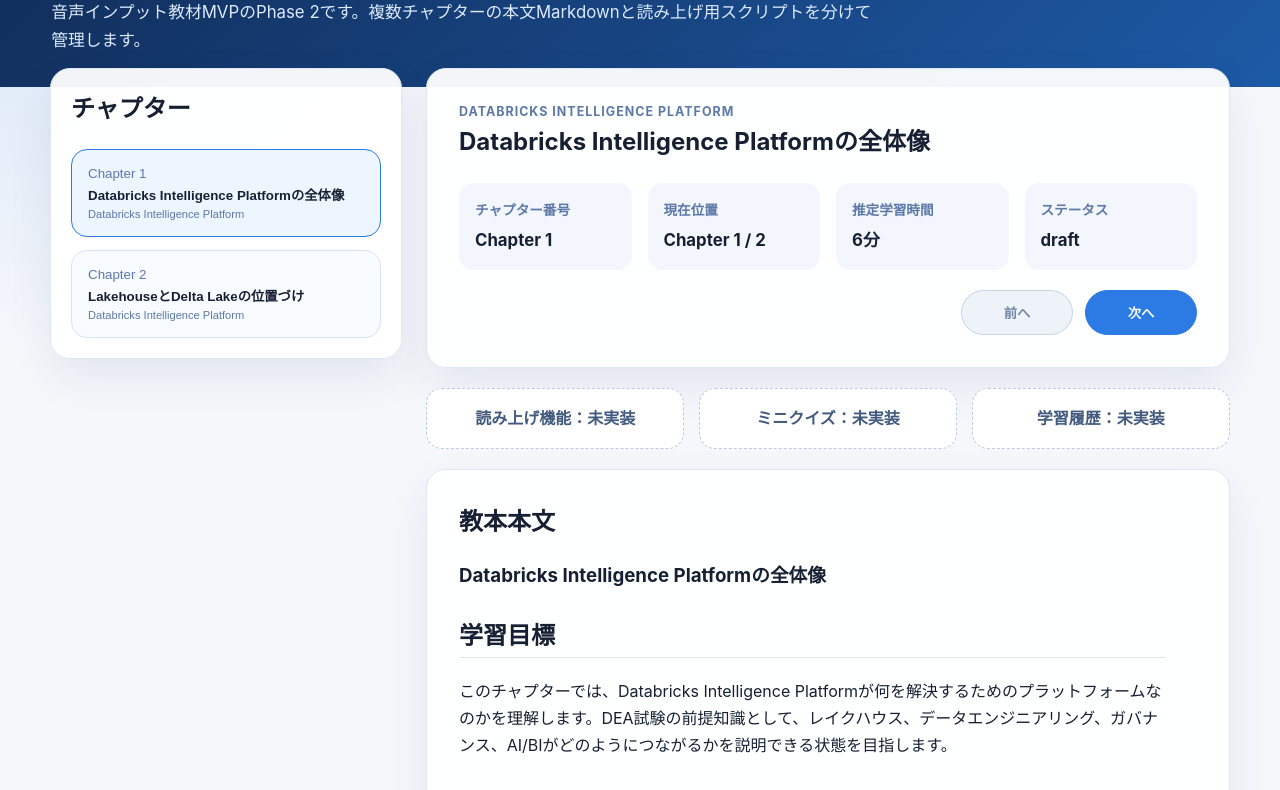
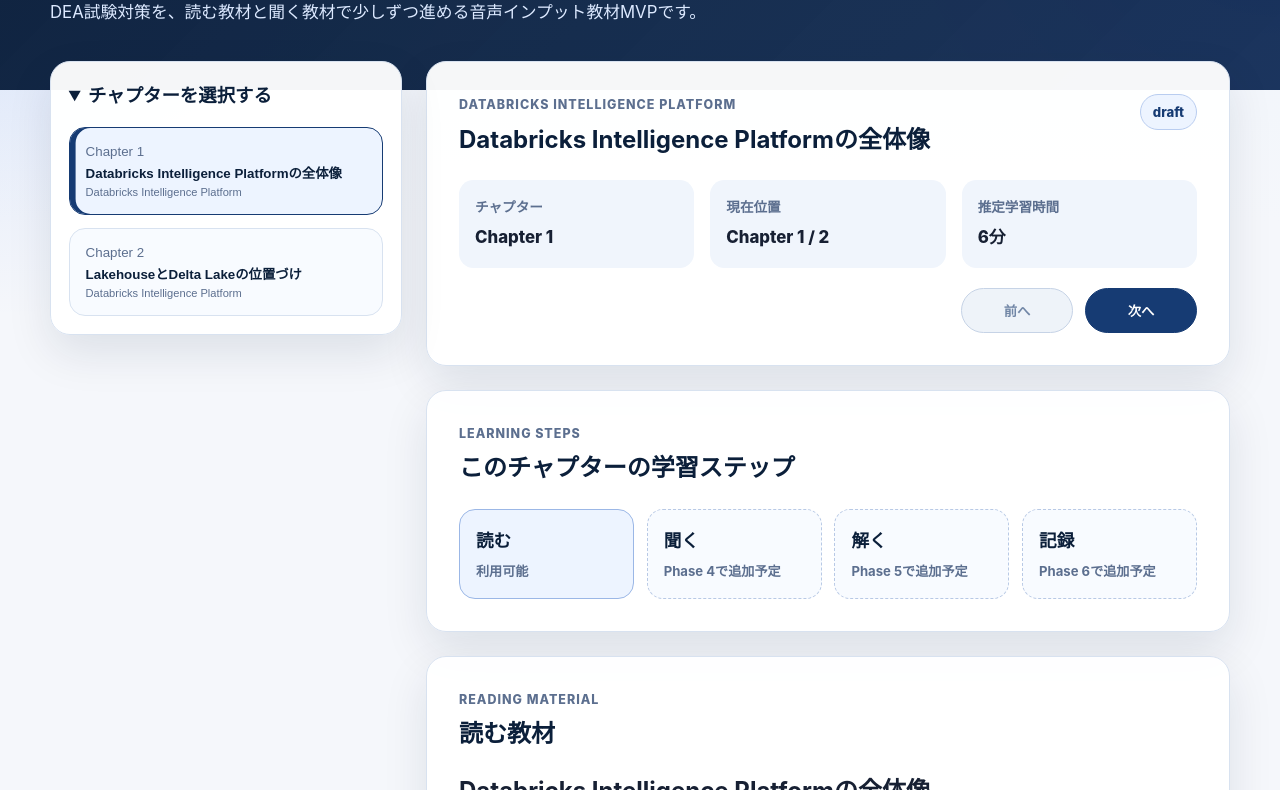
Before and after one commit to yuyuyu0706/quiz-practice, a website: page dea-audio-learn/index.html in a window 1280 px wide. Shown: the part 162-952 px from the top of the page. Drawn offline with nearby package versions, Linux system fonts and the light colour scheme.

Commit message:
Implement DEA audio learn phase 3 UI

```diff
--- a/dea-audio-learn/index.html
+++ b/dea-audio-learn/index.html
@@ -10,27 +10,27 @@
   </head>
   <body>
     <header class="hero">
+      <div class="hero__inner">
         <p class="eyebrow">Databricks Certified Data Engineer Associate</p>
         <h1>DEA Audio Learn</h1>
         <p class="hero__lead">
-        音声インプット教材MVPのPhase
-        2です。複数チャプターの本文Markdownと読み上げ用スクリプトを分けて管理します。
+          DEA試験対策を、読む教材と聞く教材で少しずつ進める音声インプット教材MVPです。
         </p>
+      </div>
     </header>
 
-    <main class="layout">
-      <aside class="panel chapter-panel" aria-labelledby="chapter-list-title">
-        <h2 id="chapter-list-title">チャプター</h2>
-        <div id="chapter-list" class="chapter-list" aria-live="polite">読み込み中...</div>
-      </aside>
-
-      <section class="content-area" aria-live="polite">
+    <main class="layout" aria-live="polite">
       <article class="panel meta-card" aria-labelledby="selected-chapter-title">
+        <div class="meta-card__heading">
+          <div>
             <p id="selected-domain" class="eyebrow">-</p>
             <h2 id="selected-chapter-title">チャプターを読み込み中...</h2>
+          </div>
+          <span class="status-pill" id="selected-status">-</span>
+        </div>
         <dl class="meta-grid">
           <div>
-              <dt>チャプター番号</dt>
+            <dt>チャプター</dt>
             <dd id="selected-chapter-no">-</dd>
           </div>
           <div>
@@ -41,33 +41,50 @@
             <dt>推定学習時間</dt>
             <dd id="selected-minutes">-</dd>
           </div>
-            <div>
-              <dt>ステータス</dt>
-              <dd id="selected-status">-</dd>
-            </div>
         </dl>
         <nav class="chapter-nav" aria-label="チャプター移動">
-            <button id="previous-chapter" class="nav-button" type="button">前へ</button>
+          <button id="previous-chapter" class="nav-button nav-button--secondary" type="button">
+            前へ
+          </button>
           <button id="next-chapter" class="nav-button" type="button">次へ</button>
         </nav>
       </article>
 
-        <section class="notice-grid" aria-label="後続実装予定">
-          <div class="notice-card">読み上げ機能：未実装</div>
-          <div class="notice-card">ミニクイズ：未実装</div>
-          <div class="notice-card">学習履歴：未実装</div>
+      <aside class="panel chapter-panel" aria-labelledby="chapter-list-title">
+        <details class="chapter-selector" open>
+          <summary id="chapter-list-title">チャプターを選択する</summary>
+          <div id="chapter-list" class="chapter-list" aria-live="polite">読み込み中...</div>
+        </details>
+      </aside>
+
+      <section class="panel learning-steps" aria-labelledby="learning-steps-title">
+        <div class="section-heading">
+          <p class="eyebrow">Learning steps</p>
+          <h2 id="learning-steps-title">このチャプターの学習ステップ</h2>
+        </div>
+        <ol class="step-list">
+          <li class="step-item step-item--available"><span>読む</span><strong>利用可能</strong></li>
+          <li class="step-item"><span>聞く</span><strong>Phase 4で追加予定</strong></li>
+          <li class="step-item"><span>解く</span><strong>Phase 5で追加予定</strong></li>
+          <li class="step-item"><span>記録</span><strong>Phase 6で追加予定</strong></li>
+        </ol>
       </section>
 
       <article class="panel markdown-card">
-          <h2>教本本文</h2>
+        <div class="section-heading">
+          <p class="eyebrow">Reading material</p>
+          <h2>読む教材</h2>
+        </div>
         <div id="content-markdown" class="markdown-body">本文を読み込み中...</div>
       </article>
 
-        <details class="panel markdown-card" open>
-          <summary>音声スクリプトを確認する</summary>
+      <details class="panel markdown-card audio-card" open>
+        <summary>
+          <span class="eyebrow">Listening material</span>
+          <span>聞く教材</span>
+        </summary>
         <div id="audio-script-markdown" class="markdown-body">音声スクリプトを読み込み中...</div>
       </details>
-      </section>
     </main>
   </body>
 </html>
--- a/dea-audio-learn/style.css
+++ b/dea-audio-learn/style.css
@@ -1,6 +1,17 @@
 :root {
-  color: #172033;
-  background: #f5f7fb;
+  --color-navy-900: #0b1f3a;
+  --color-navy-800: #102a54;
+  --color-navy-700: #163b73;
+  --color-blue-600: #2563eb;
+  --color-bg: #f5f7fb;
+  --color-surface: #ffffff;
+  --color-surface-soft: #f0f5fc;
+  --color-border: #d8e2f0;
+  --color-text: #172033;
+  --color-muted: #5c6f8f;
+  --shadow-card: 0 18px 45px rgba(11, 31, 58, 0.1);
+  color: var(--color-text);
+  background: var(--color-bg);
   font-family:
     Inter,
     'Noto Sans JP',
@@ -20,13 +31,21 @@ body {
   margin: 0;
   min-height: 100vh;
   background:
-    radial-gradient(circle at top left, rgba(44, 123, 229, 0.18), transparent 32rem), #f5f7fb;
+    radial-gradient(circle at top left, rgba(37, 99, 235, 0.16), transparent 30rem),
+    linear-gradient(180deg, #eef4fb 0, var(--color-bg) 24rem);
 }
 
 .hero {
-  padding: 3rem clamp(1rem, 4vw, 4rem) 2rem;
   color: #ffffff;
-  background: linear-gradient(135deg, #102a54, #1d5aa6);
+  background:
+    linear-gradient(135deg, rgba(11, 31, 58, 0.98), rgba(16, 42, 84, 0.94)),
+    radial-gradient(circle at top right, rgba(37, 99, 235, 0.45), transparent 24rem);
+}
+
+.hero__inner {
+  width: min(1180px, calc(100% - 2rem));
+  margin: 0 auto;
+  padding: 3rem 0 4rem;
 }
 
 .hero h1 {
@@ -44,9 +63,9 @@ body {
 
 .eyebrow {
   margin: 0;
-  color: #5c79a8;
+  color: var(--color-muted);
   font-size: 0.78rem;
-  font-weight: 700;
+  font-weight: 800;
   letter-spacing: 0.08em;
   text-transform: uppercase;
 }
@@ -60,75 +79,59 @@ body {
   grid-template-columns: minmax(16rem, 22rem) minmax(0, 1fr);
   gap: 1.5rem;
   width: min(1180px, calc(100% - 2rem));
-  margin: -1.2rem auto 3rem;
+  margin: -1.8rem auto 3rem;
 }
 
 .panel {
-  border: 1px solid #dfe7f3;
+  border: 1px solid var(--color-border);
   border-radius: 1.25rem;
-  background: rgba(255, 255, 255, 0.95);
-  box-shadow: 0 18px 45px rgba(16, 42, 84, 0.08);
+  background: rgba(255, 255, 255, 0.96);
+  box-shadow: var(--shadow-card);
 }
 
 .chapter-panel {
+  grid-column: 1;
+  grid-row: 1 / span 4;
   align-self: start;
-  padding: 1.25rem;
+  padding: 1.1rem;
   position: sticky;
   top: 1rem;
 }
 
-.chapter-panel h2,
-.markdown-card h2,
-.meta-card h2 {
-  margin-top: 0;
+.meta-card,
+.learning-steps,
+.markdown-card {
+  grid-column: 2;
+  padding: clamp(1.25rem, 3vw, 2rem);
 }
 
-.chapter-list {
-  display: grid;
-  gap: 0.8rem;
+.meta-card__heading {
+  display: flex;
+  gap: 1rem;
+  align-items: flex-start;
+  justify-content: space-between;
 }
 
-.chapter-button {
-  width: 100%;
-  padding: 1rem;
-  border: 1px solid #d7e3f4;
-  border-radius: 1rem;
-  color: #172033;
-  background: #f8fbff;
-  text-align: left;
-  cursor: pointer;
+.meta-card h2,
+.section-heading h2 {
+  margin: 0.25rem 0 0;
+  color: var(--color-navy-900);
 }
 
-.chapter-button:hover,
-.chapter-button.is-active {
-  border-color: #2c7be5;
-  background: #edf5ff;
-}
-
-.chapter-button span,
-.chapter-button small {
-  display: block;
-  color: #5c79a8;
-}
-
-.chapter-button strong {
-  display: block;
-  margin: 0.25rem 0;
-}
-
-.content-area {
-  display: grid;
-  gap: 1.25rem;
-}
-
-.meta-card,
-.markdown-card {
-  padding: clamp(1.25rem, 3vw, 2rem);
+.status-pill {
+  flex: 0 0 auto;
+  padding: 0.35rem 0.75rem;
+  border: 1px solid #b9cdf0;
+  border-radius: 999px;
+  color: var(--color-navy-700);
+  background: #edf4ff;
+  font-size: 0.82rem;
+  font-weight: 800;
 }
 
 .meta-grid {
   display: grid;
-  grid-template-columns: repeat(4, minmax(0, 1fr));
+  grid-template-columns: repeat(3, minmax(0, 1fr));
   gap: 1rem;
   margin: 1.25rem 0 0;
 }
@@ -136,19 +139,19 @@ body {
 .meta-grid div {
   padding: 1rem;
   border-radius: 0.9rem;
-  background: #f3f7fd;
+  background: var(--color-surface-soft);
 }
 
 .meta-grid dt {
-  color: #5c79a8;
+  color: var(--color-muted);
   font-size: 0.85rem;
-  font-weight: 700;
+  font-weight: 800;
 }
 
 .meta-grid dd {
   margin: 0.25rem 0 0;
   font-size: 1.05rem;
-  font-weight: 700;
+  font-weight: 800;
 }
 
 .chapter-nav {
@@ -161,16 +164,23 @@ body {
 .nav-button {
   min-width: 7rem;
   padding: 0.75rem 1.2rem;
-  border: 1px solid #2c7be5;
+  border: 1px solid var(--color-navy-700);
   border-radius: 999px;
   color: #ffffff;
-  background: #2c7be5;
+  background: var(--color-navy-700);
   font-weight: 800;
   cursor: pointer;
 }
 
+.nav-button--secondary {
+  color: var(--color-navy-700);
+  background: #ffffff;
+}
+
 .nav-button:hover:not(:disabled) {
-  background: #1d5aa6;
+  border-color: var(--color-navy-800);
+  color: #ffffff;
+  background: var(--color-navy-800);
 }
 
 .nav-button:disabled {
@@ -180,26 +190,91 @@ body {
   cursor: not-allowed;
 }
 
-.notice-grid {
-  display: grid;
-  grid-template-columns: repeat(3, minmax(0, 1fr));
-  gap: 0.9rem;
+.chapter-selector summary {
+  cursor: pointer;
+  color: var(--color-navy-900);
+  font-size: 1.15rem;
+  font-weight: 900;
 }
 
-.notice-card {
+.chapter-list {
+  display: grid;
+  gap: 0.8rem;
+  margin-top: 1rem;
+}
+
+.chapter-button {
+  width: 100%;
+  padding: 1rem;
+  border: 1px solid var(--color-border);
+  border-radius: 1rem;
+  color: var(--color-text);
+  background: #f8fbff;
+  text-align: left;
+  cursor: pointer;
+}
+
+.chapter-button:hover,
+.chapter-button.is-active {
+  border-color: var(--color-navy-700);
+  background: #edf4ff;
+  box-shadow: inset 0.35rem 0 0 var(--color-navy-700);
+}
+
+.chapter-button span,
+.chapter-button small {
+  display: block;
+  color: var(--color-muted);
+}
+
+.chapter-button strong {
+  display: block;
+  margin: 0.25rem 0;
+  color: var(--color-navy-900);
+}
+
+.step-list {
+  display: grid;
+  grid-template-columns: repeat(4, minmax(0, 1fr));
+  gap: 0.8rem;
+  padding: 0;
+  margin: 1.25rem 0 0;
+  list-style: none;
+}
+
+.step-item {
+  display: grid;
+  gap: 0.25rem;
   padding: 1rem;
   border: 1px dashed #b8c9e5;
   border-radius: 1rem;
-  color: #425a7e;
-  background: #ffffff;
-  font-weight: 700;
-  text-align: center;
+  background: #f8fbff;
+}
+
+.step-item span {
+  color: var(--color-navy-900);
+  font-size: 1.1rem;
+  font-weight: 900;
+}
+
+.step-item strong {
+  color: var(--color-muted);
+  font-size: 0.82rem;
+}
+
+.step-item--available {
+  border-style: solid;
+  border-color: #9bb7e6;
+  background: #edf4ff;
 }
 
 .markdown-card summary {
+  display: grid;
+  gap: 0.25rem;
   cursor: pointer;
+  color: var(--color-navy-900);
   font-size: 1.4rem;
-  font-weight: 800;
+  font-weight: 900;
 }
 
 .markdown-body {
@@ -214,7 +289,7 @@ body {
 .markdown-body h2 {
   margin-top: 2rem;
   padding-bottom: 0.25rem;
-  border-bottom: 1px solid #dfe7f3;
+  border-bottom: 1px solid var(--color-border);
 }
 
 .markdown-body li + li {
@@ -227,25 +302,62 @@ body {
 }
 
 @media (max-width: 780px) {
-  .layout,
+  .hero__inner {
+    padding: 2.2rem 0 2.8rem;
+  }
+
+  .layout {
+    grid-template-columns: 1fr;
+    margin-top: -1rem;
+  }
+
+  .chapter-panel,
+  .meta-card,
+  .learning-steps,
+  .markdown-card {
+    grid-column: 1;
+  }
+
+  .meta-card {
+    order: 1;
+  }
+
+  .chapter-panel {
+    order: 2;
+    position: static;
+  }
+
+  .learning-steps {
+    order: 3;
+  }
+
+  .markdown-card {
+    order: 4;
+  }
+
+  .audio-card {
+    order: 5;
+  }
+
+  .meta-card__heading,
+  .chapter-nav {
+    flex-direction: column;
+  }
+
+  .status-pill {
+    align-self: flex-start;
+  }
+
   .meta-grid,
-  .notice-grid {
+  .step-list {
     grid-template-columns: 1fr;
   }
 
-  .chapter-nav {
-    justify-content: stretch;
+  .nav-button {
+    width: 100%;
   }
 
-  .nav-button {
-    flex: 1;
-  }
-
-  .chapter-panel {
-    position: static;
-  }
-
-  .layout {
-    margin-top: 1rem;
+  .chapter-selector:not([open]) .chapter-list {
+    display: none;
   }
 }
```
Lines whose indentation alone changed are shown as unchanged.
